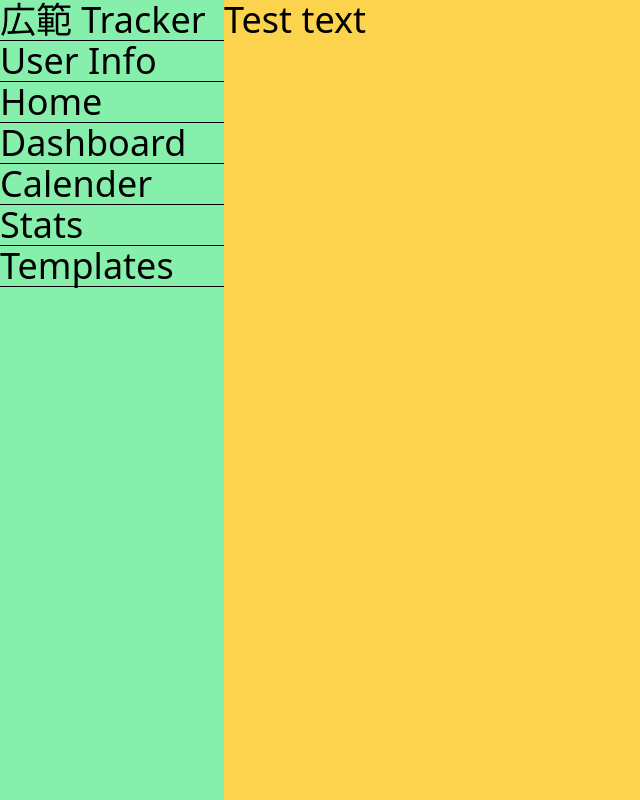
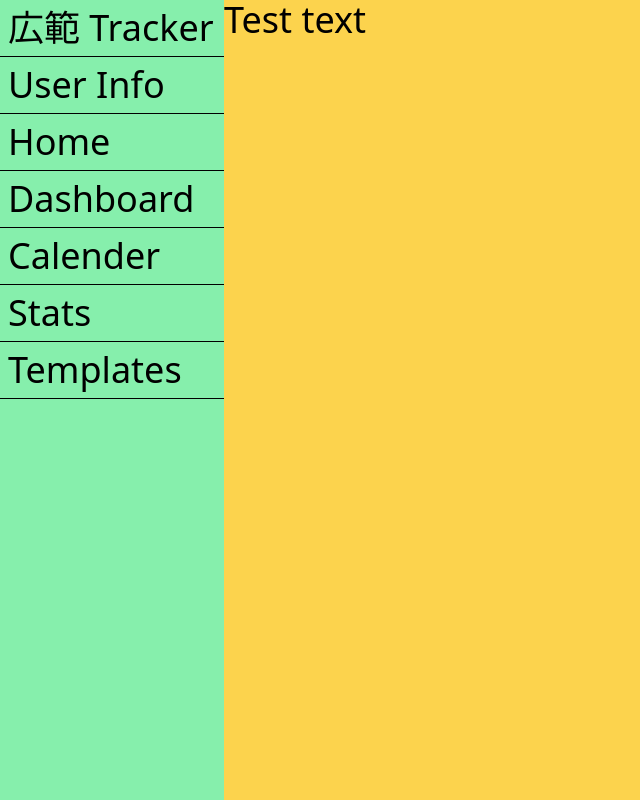
Before and after one commit to austinbarrows/kouhan-tracker, a Next.js app: page / in a window 1280 px wide. Shown: the whole page, without its empty margins (0-640 px from the left). Built offline with nearby package versions, Linux system fonts and the light colour scheme.

Commit message:
Add padding to sidebar items

```diff
--- a/components/sidebar/sidebaritem.js
+++ b/components/sidebar/sidebaritem.js
@@ -1,3 +1,7 @@
 export default function SidebarItem({ children }) {
-  return <div className="border-solid border-black border-b">{children}</div>;
+  return (
+    <div className="border-solid border-black border-b pl-2 py-2">
+      {children}
+    </div>
+  );
 }
```
